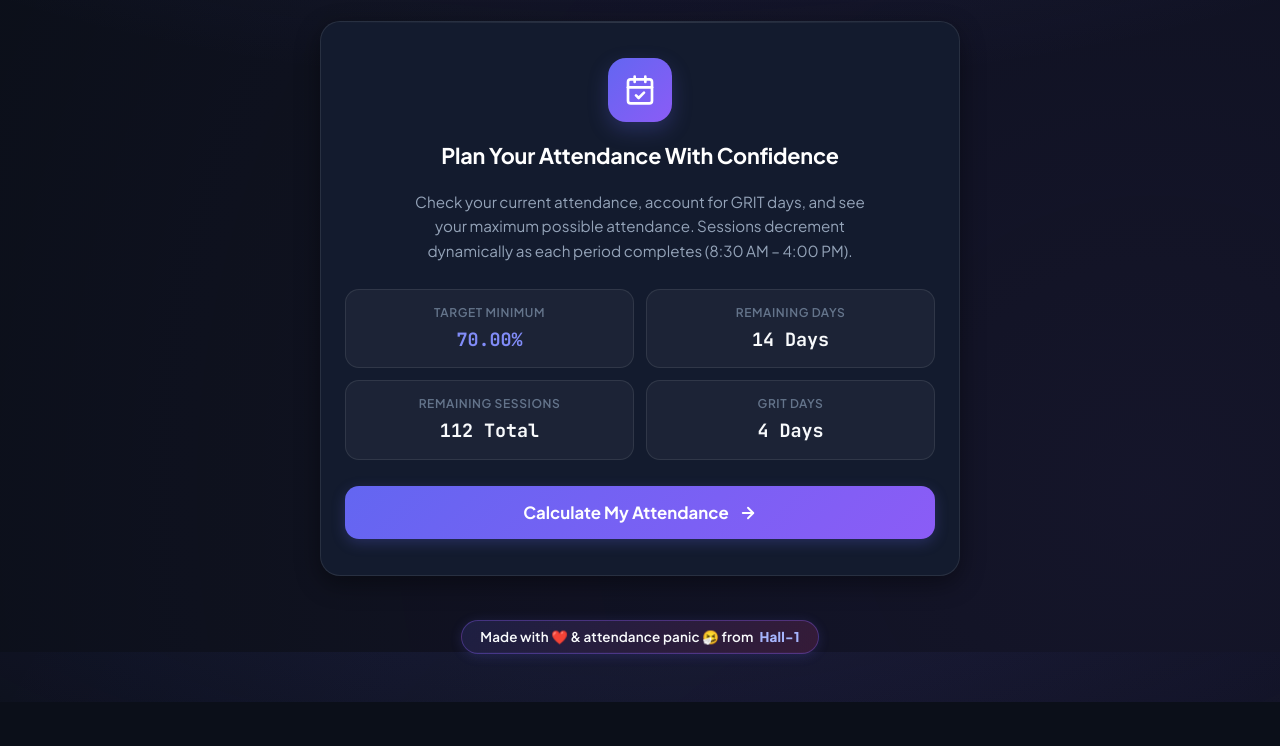
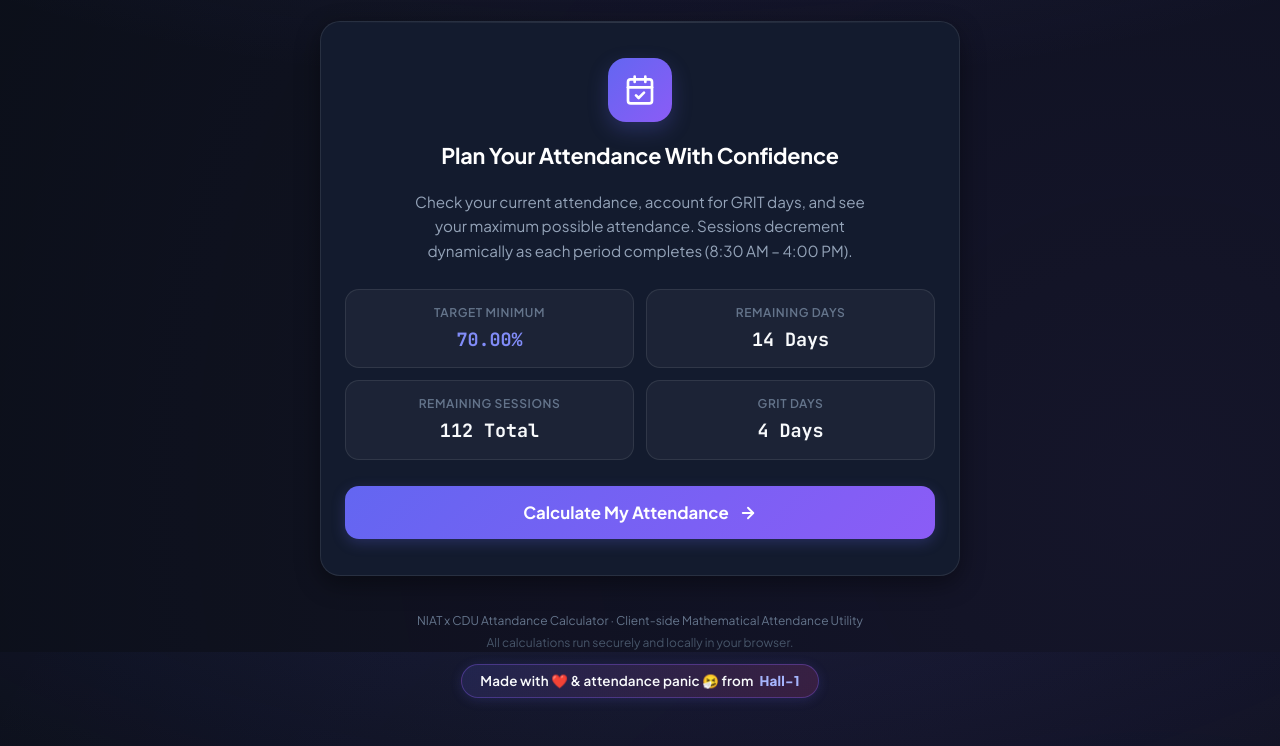
Before and after one commit to Sairohan211/Niat-Attandance-Calculator, a plain HTML site: page index.html in a window 1280 px wide. Shown: the part 148-894 px from the top of the page. Before the commit the page ends 850 px from the top, so only its background shows below. Drawn offline with Linux system fonts and the light colour scheme.

Commit message:
Revert "Remove unnecessary client-side footer text"
This reverts commit f1583bd3165e28f7e24a85e7af0850a58c5a51bf.

```diff
--- a/index.html
+++ b/index.html
@@ -342,6 +342,8 @@
 
     <!-- Footer -->
     <footer class="app-footer">
+      <p>NIAT x CDU Attandance Calculator · Client-side Mathematical Attendance Utility</p>
+      <p class="footer-sub">All calculations run securely and locally in your browser.</p>
       <p class="footer-tagline">
         <span class="tagline-highlight">Made with ❤️ &amp; attendance panic 🤧 from <strong>Hall-1</strong></span>
       </p>
```
